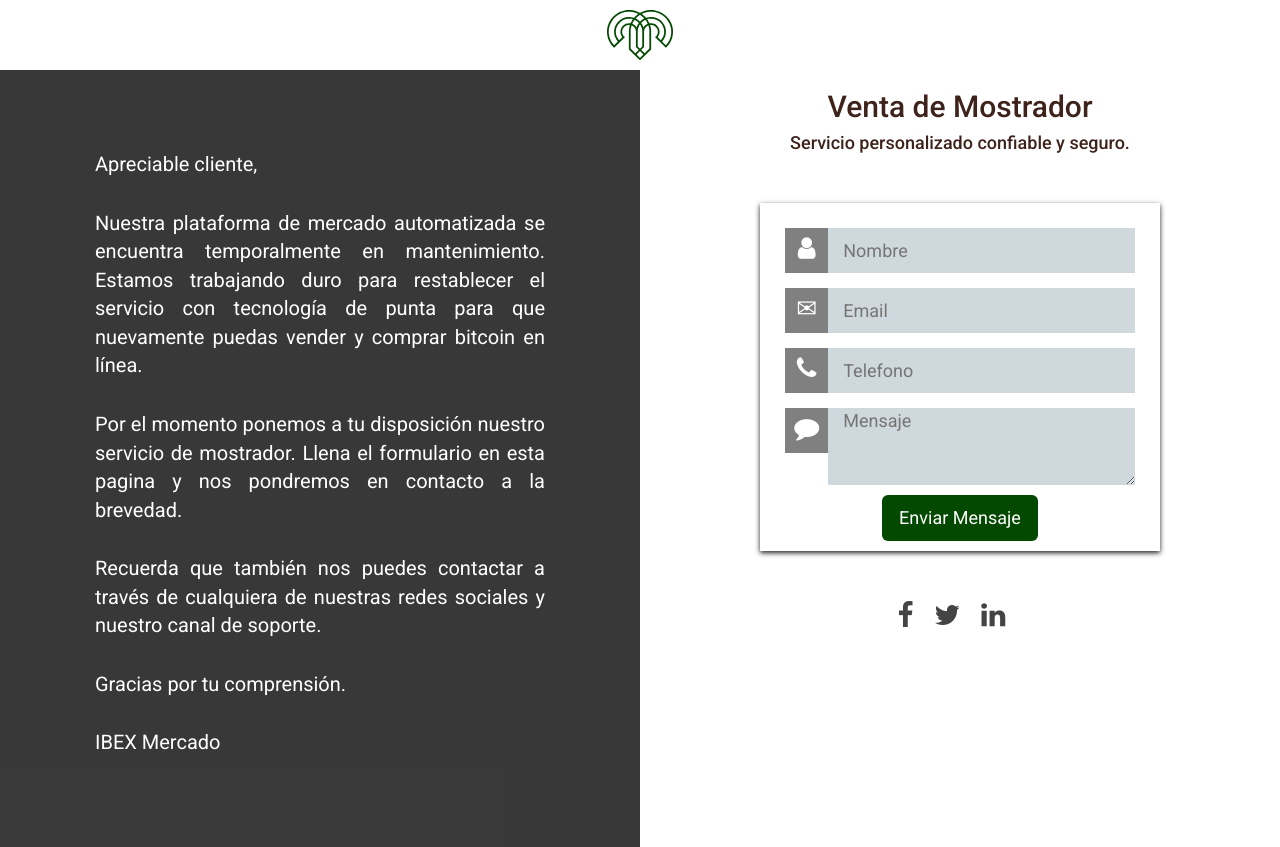
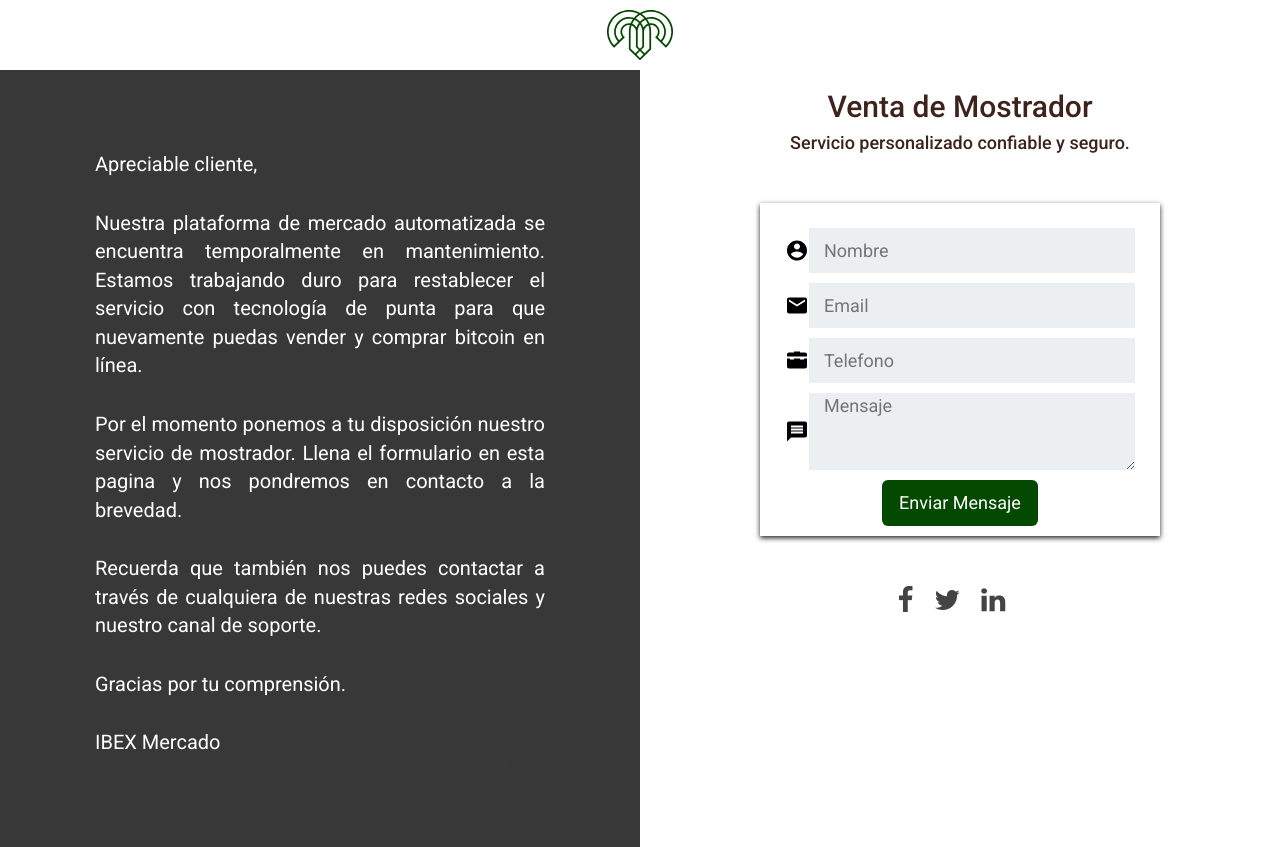
Before and after one commit to Locottus/Ibex, an Angular app: page / in a window 1280 px wide. Built offline with nearby package versions, Linux system fonts and the light colour scheme.

Commit message:
modificados los iconos

```diff
--- a/src/app/construccion/construccion.component.css
+++ b/src/app/construccion/construccion.component.css
@@ -1,71 +1,73 @@
-
-.IbexGreen{
+.IbexGreen {
     background-color: #044900;
     color: white;
 }
-.IbexBlack{
+
+.IbexBlack {
     background-color: #231f20;
-  color:white;
-}
-.IbexGray{
-  background-color: #bdc2bf;
-  color:black;
+    color: white;
 }
 
-html{
-    height:auto;
-    margin:10px;
+.IbexGray {
+    background-color: #bdc2bf;
+    color: black;
 }
 
-  body{
-    height:auto;
-    margin:10px;
-  }
-  .intro{
-    height:auto;
+html {
+    height: auto;
+    margin: 10px;
 }
 
-  .padText{
-    padding : 70px;
+body {
+    height: auto;
+    margin: 10px;
 }
 
-  .left{
-    float:left;
+.intro {
+    height: auto;
+}
+
+.padText {
+    padding: 70px;
+}
+
+.left {
+    float: left;
     width: 50%;
-
     font-size: 20px;
-    display : flex;
-    color : #FFF;
+    display: flex;
+    color: #FFF;
     background: rgba(7, 7, 7, 0.8);
 }
-  .right{
-    float:left;
+
+.right {
+    float: left;
     width: 50%;
-
     /* display : flex; */
-    background-color:#FFF;
-    color : #3d231b;
+    background-color: #FFF;
+    color: #3d231b;
 }
 
-
-
-  .main{
+.main {
     width: 400px;
     background: #fff;
     margin: 50px auto;
     box-shadow: 0 2px 5px #222;
 }
-  header{
+
+header {
     padding: 10px;
     background: #ff5722;
     color: #fff;
     text-align: center;
 }
-  #lock-outline{
+
+#lock-outline {
     font-size: 75px;
     padding: 5px;
 }
-  header:before{
+
+header:before {
     content: "";
     border-left: 20px solid transparent;
     border-right: 20px solid transparent;
@@ -74,10 +76,12 @@
     top: 175px;
     left: 660px;
 }
-  #form-box{
+
+#form-box {
     padding: 25px 25px 10px 25px;
 }
-  #icon{
+
+#icon {
     width: 50px;
     height: 45px;
     background: gray;
@@ -87,31 +91,32 @@
     font-size: 25px;
 }
 
-  .inpTxtArea{
+.inpTxtArea {
     width: 100%;
-     /* height: 45px;  */
+    /* height: 45px; */
     padding: 0 15px 0 15px;
     border: none;
-    background: #cfd8dc;
+    background: #ebeff1;
     font-size: 18px;
     color: #555;
 }
 
-  .inp{
+.inp {
     width: 100%;
     height: 45px;
     padding: 0 15px 0 15px;
     border: none;
-    background: #cfd8dc;
+    background: #ebeff1;
     font-size: 18px;
     color: #555;
 }
 
-
-  .inp:focus{
+.inp:focus {
     outline: none;
 }
-  .username,.password{
+
+.username,
+.password {
     display: -webkit-flex;
     display: -moz-flex;
     display: -ms-flex;
@@ -120,24 +125,29 @@
     margin-bottom: 10px;
     position: relative;
 }
-  #rem{
+
+#rem {
     width: 20px;
     height: 20px;
     float: left;
 }
-  #rem-text{
+
+#rem-text {
     float: left;
     margin-left: 5px;
     /* color: #444; */
 }
-  #forgot{
+
+#forgot {
     float: right;
     /* color: #444; */
 }
-  .clear{
+
+.clear {
     clear: both;
 }
-  #sub-btn{
+
+#sub-btn {
     width: 100%;
     margin-top: 15px;
     padding: 10px;
@@ -148,18 +158,18 @@
     color: #fff;
     cursor: pointer;
 }
-  /* #sub-btn:focus{
-    outline: none;
-  }
-  #sub-btn:hover{
-    background-color: #dd2c00;
-  } */
-  p{
+
+
+/* #sub-btn:focus { outline: none; }
+ #sub-btn:hover { background-color: #dd2c00; } */
+
+p {
     text-align: justify;
     padding: 10px;
     /* color: #444; */
 }
-  .reg-box{
+
+.reg-box {
     display: -webkit-flex;
     display: -moz-flex;
     display: -ms-flex;
@@ -170,7 +180,8 @@
     margin: 0 auto;
     justify-content: space-around;
 }
-  .s-icon{
+
+.s-icon {
     width: 50px;
     height: 50px;
     font-size: 30px;
@@ -178,18 +189,23 @@
     line-height: 1.7;
     cursor: pointer;
 }
-  .s-icon:hover{
+
+.s-icon:hover {
     opacity: 0.9;
 }
-  .fb{
+
+.fb {
     background-color: #3b5998;
 }
-  .tweet{
+
+.tweet {
     background-color: #55acee;
 }
-  .gplus{
+
+.gplus {
     background-color: #dd4b39;
 }
-  a{
+
+a {
     color: #444;
 }
--- a/src/app/construccion/construccion.component.html
+++ b/src/app/construccion/construccion.component.html
@@ -8,7 +8,8 @@
                 <p>Nuestra plataforma de mercado automatizada se encuentra temporalmente en mantenimiento. Estamos
                     trabajando duro para restablecer el servicio con tecnología de punta para que nuevamente puedas
                     vender y comprar bitcoin en línea.</p>
-                <p>Por el momento ponemos a tu disposición nuestro servicio de mostrador. Llena el formulario en esta pagina y nos pondremos en contacto a la brevedad.</p>
+                <p>Por el momento ponemos a tu disposición nuestro servicio de mostrador. Llena el formulario en esta
+                    pagina y nos pondremos en contacto a la brevedad.</p>
                 <p>Recuerda que también nos puedes contactar a través de cualquiera de nuestras redes sociales y nuestro
                     canal de soporte.</p>
                 <p>Gracias por tu comprensión.</p>
@@ -57,25 +58,29 @@
             <div class="main">
                 <form action="#" method="post" id="form-box">
                     <div class="username">
-                        <i class="fa fa-user fa-fw" id="icon"></i>
+                        <img src="assets/baseline-account_circle-24px.svg" class="" alt="nombre">
+                        <!-- <i class="fa fa-user fa-fw" id="icon"></i> -->
                         <input type="text" name="nombre" class="inp" placeholder="Nombre" required autofocus
                             [(ngModel)]="nombre">
                     </div>
 
                     <div class="username">
-                        <i class="fa  glyphicon-envelope fa-fw" id="icon"></i>
+                        <img src="assets/email-24px.svg" class="" alt="email">
+                        <!-- <i class="fa  glyphicon-envelope fa-fw" id="icon"></i> -->
                         <input type="text" name="email" class="inp" placeholder="Email" required name="email"
                             placeholder="Email" [(ngModel)]="email">
                     </div>
 
                     <div class="username">
-                        <i class=" fa  fa-phone fa-fw " id="icon"></i>
+                        <img src="assets/icons8-toolbox-24.svg" class="" alt="email">
+                        <!-- <i class=" fa  fa-phone fa-fw " id="icon"></i> -->
                         <input type="text" name="telefono" class="inp" placeholder="Telefono" required name="telefono"
                             placeholder="Telefono" [(ngModel)]="telefono">
                     </div>
 
                     <div class="username">
-                        <i class=" fa  fa-comment fa-fw " id="icon"></i>
+                        <img src="assets/message-24px.svg " class="" alt="message">
+                        <!-- <i class=" fa  fa-comment fa-fw " id="icon"></i> -->
                         <!-- <input type="text" name="mensaje" class="inp" placeholder="Mensaje" required name="mensaje" placeholder="Mensaje"
                         [(ngModel)]="msg"> -->
                         <textarea id="msg" name="mensaje" class="inpTxtArea" placeholder="Mensaje" required
--- a/src/app/construccion/construccion.component.ts
+++ b/src/app/construccion/construccion.component.ts
@@ -8,8 +8,7 @@
   styleUrls: ['./construccion.component.css']
 })
 export class ConstruccionComponent implements OnInit {
-  MAILAPI = 'http://18.218.67.86:4000/mensaje';
-  //MAILAPI = 'http://localhost:3000/mensaje';//dev parameter
+  MAILAPI = 'http://18.218.67.86:3000/mensaje';
 
   constructor(private http: HttpClient) { }
 
@@ -26,7 +25,7 @@
       {
         "nombre": this.nombre,
         "telefono": this.telefono,
-        "msg":  this.msg,
+        "msg": this.msg,
         "email": this.email
       })
       .subscribe(
```
Also changed, not shown: src/assets/icons8-toolbox-24.svg (added), src/assets/telephone.svg (added). Lines whose indentation alone changed are shown as unchanged.
